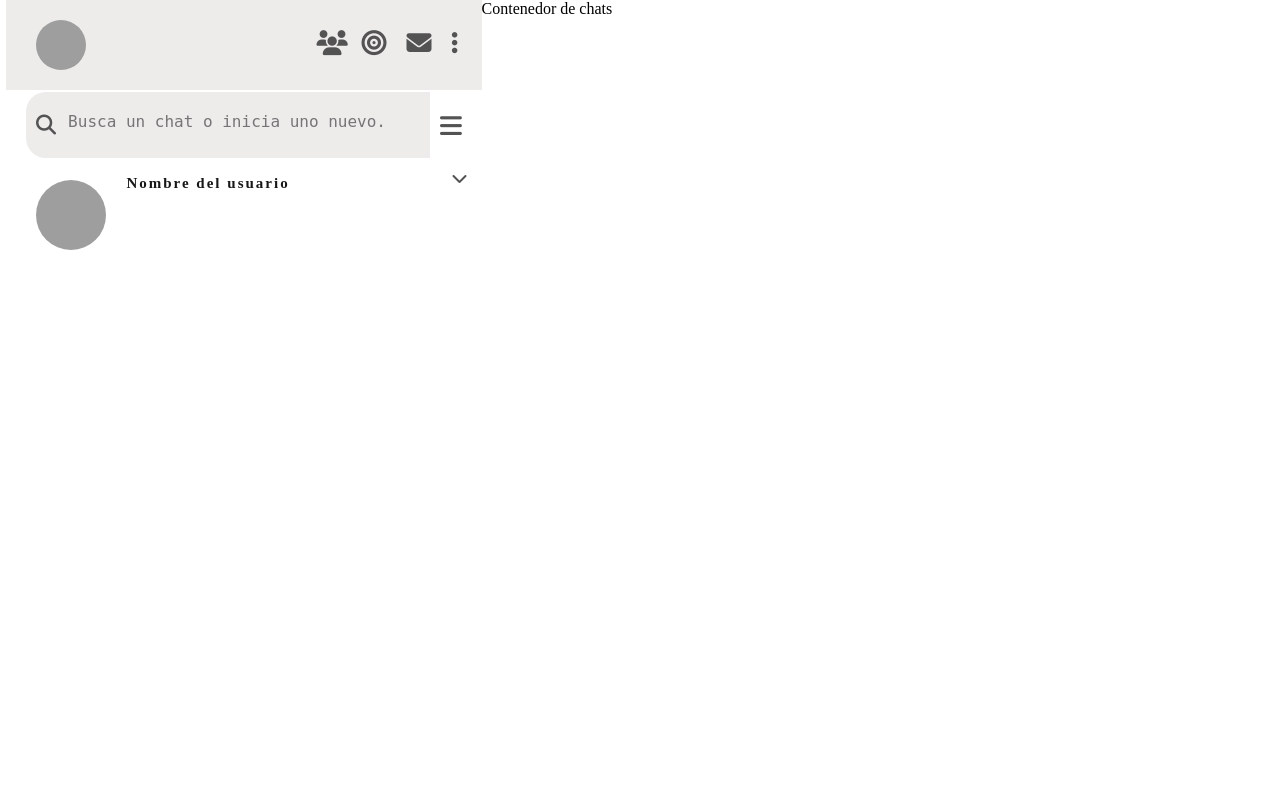
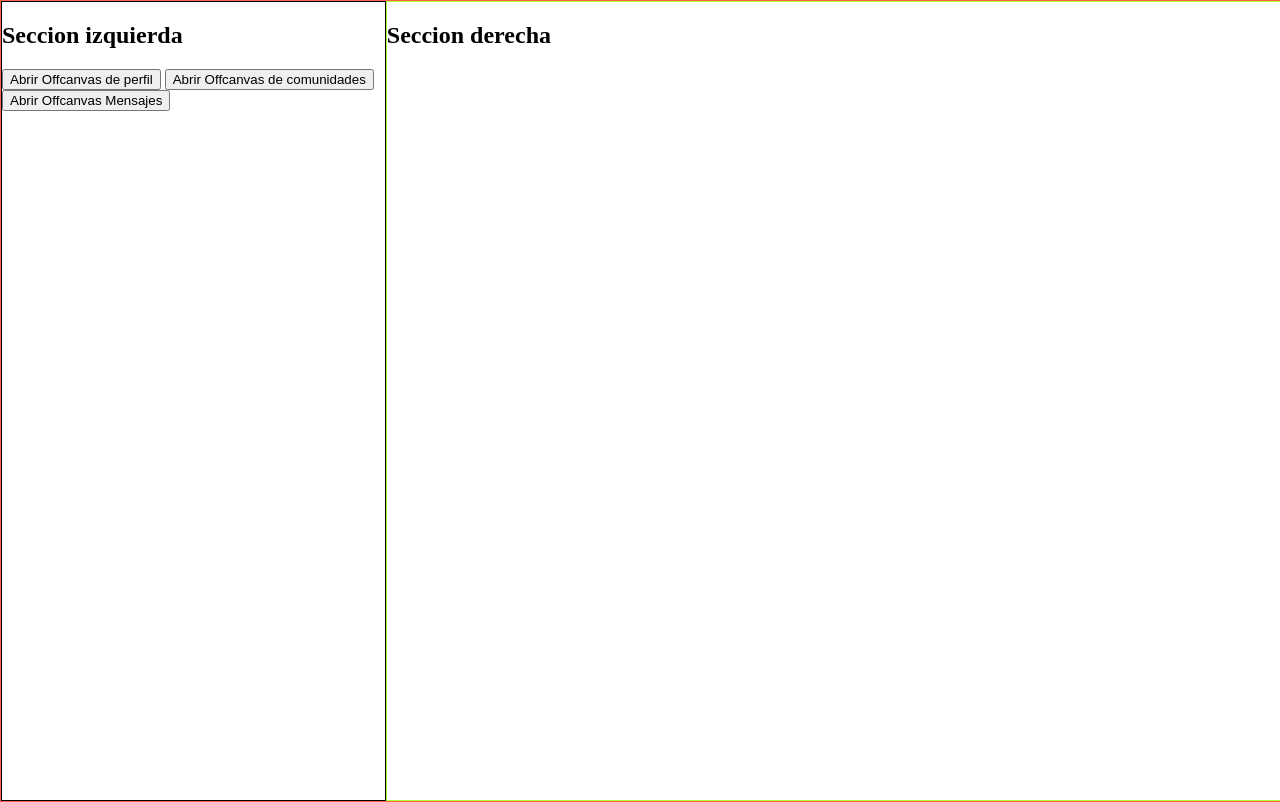
Before and after one commit to Foramay/Wasap, a Django app: page /home/ in a window 1280 px wide. Before the commit the page ends 250 px from the top, so only its background shows below. Run offline with Django 4.2, Linux system fonts and the light colour scheme; grey boxes are pictures that could not be loaded.

Commit message:
Modificamos de nuevo todo el maquetado

```diff
--- a/src/static/css/home.css
+++ b/src/static/css/home.css
@@ -1,180 +1,24 @@
-/* Acá voy a dejar todos los estilos de Css*/
 body{
+    padding: 0;
     margin: 0;
-    padding: 0;
-}
-
-.contenedor-header{
-    display: flex;
-    width: 100%;
-    background-color: rgb(238, 235, 235);
-    align-items: center;
-}
-.contenedor-wasap{
-    width: 99%;
-    height: 99vh;
-    margin: 0 auto;
-    display: flex;
-    height: auto;
-}
-
-.contenido-wasap-izquierdo{
-    width: 60%;
-}
-
-.contenido-wasap-derecho{
-    width: 100%;
+    height: 0;
 }
 
 
-.contenedor-imagen-perfil{
+.contenedor-wasap{
+    border: 1px solid tomato;
+    width: 100%;
+    margin: 0 auto;
     display: flex;
-    align-items: center;
-    width: 50%;
+    height: 100vh;
 }
 
-.usuario-imagen-perfil{
-    margin: 20px 30px;
-    width: 50px;
-    height: 50px;
-    border-radius: 50%;
-    margin-right: 20px;
-
+.section-wasap-izquierdo{
+    border: 1px solid black;
+    width: 30%;
 }
 
-.usuario-imagen-perfil:hover{
-    cursor: pointer;
+.section-wasap-derecho{
+    border: 1px solid greenyellow;
+    width: 70%;
 }
-
-
-
-.contenedor-iconos{
-    width: 50%;
-    display: flex;
-    justify-content: flex-end;
-    align-items: center;
-    flex-grow: 1;
-}
-
-.contenedor-iconos i{
-    width: 30px;
-    height: 30px;
-    margin-left: 15px;
-    color: rgb(83, 83, 83);
-    font-size: 25px;
-    transition: color .3s;
-}
-
-.contenedor-iconos i:hover{
-    cursor: pointer;
-    color: rgb(63, 62, 62);
-}
-
-
-/* Contenedor de textarea */
-
-.contenedor-textarea{
-    display: flex;
-    justify-content: center;
-    align-items: center;
-    height: 40px;
-    width: 100%;
-    margin-top: 10px;
-    padding: 5px;
-    position: relative;
-}
-
-.container{
-    display: flex;
-    align-items: center;
-    background-color: rgb(238, 235, 235);
-    width: 85%;
-    border-radius: 20px 0 0 20px;
-}
-
-.textarea-wasap{
-    height: 40px;
-    width: 350px;
-    resize: none;
-    border: none;
-    background-color: rgb(238, 235, 235);
-    outline: none;
-    font-size: 16px;/* Centrar horizontalmente */
-    padding-top: 20px;
-}
-
-
-
-.textarea-icono{
-    margin-right: 10px;
-    padding-left: 10px;
-    cursor: pointer;
-    color: rgb(83, 83, 83);
-    font-size: 20px;
-
-}
-
-
-.icono{
-    margin-right: 10px;
-    padding-left: 10px;
-    cursor: pointer;
-    color: rgb(83, 83, 83);
-    font-size: 25px;
-    height: 25px;
-}
-
-
-/* Seccion de chats*/
-
-.contenedor-chat{
-    display: flex;
-    margin-top: 10px;
-    cursor: pointer;
-    transition: background-color 0.3s;
-}
-.contenedor-chat:hover{
-    background-color: rgb(238, 235, 235);
-}
-
-.contenedor-imagen-contacto{
-}
-
-.imagen-contacto {
-    margin: 20px 30px;
-    width: 70px;
-    height: 70px;
-    border-radius: 50%;
-    margin-right: 20px;
-}
-
-
-.contenedor-informacion-usuario{
-    display: flex;
-    width: 100%;
-    position: relative;
-}
-
-.chat-usuario{
-    width: 80%;
-}
-.chat-usuario h1{
-    color: rgba(0, 0, 0, 0.911);
-    font-size: 15px;
-    letter-spacing: 2px;
-    font-weight: 900;
-}
-.icono-opciones{
-    width: 30px;
-    height: auto;
-    position: absolute;
-    top: 0;
-    right: 0;
-    margin-top: 10px;
-
-}
-
-.icono-opciones i{
-    color: rgb(83, 83, 83);
-    cursor: pointer;
-}
--- a/src/static/js/main.js
+++ b/src/static/js/main.js
@@ -1,33 +1,42 @@
-//Acá voy a dejar todas las funcionalidades de JavaScript
+//Acá voy a dejar todas las funciones
 
 
-//Esta función la cree para que cuando el usuario haga click en el icono de buscar, se conecte automaticamente con el textarea
-document.getElementById('icono').addEventListener('click', function() {
-    document.getElementById('textarea').focus();
+
+//Esta funcion lo que hace es abrir y cerrar el offcanvas
+document.addEventListener("DOMContentLoaded", function () {
+    const offcanvas = document.querySelector(".offcanvas");
+    const toggleButton = document.querySelector(".toggle-offcanvas");
+    const closeButton = document.querySelector(".close-offcanvas");
+
+    toggleButton.addEventListener("click", function () {
+        offcanvas.classList.add("active");
     });
 
-
-//Esta función lo que hace es que cuando el usuario haga click sobre el textarea, desaparezca el placeholder
-document.getElementById('textarea').addEventListener('focus', function() {
-    this.removeAttribute('placeholder');
+    closeButton.addEventListener("click", function () {
+        offcanvas.classList.remove("active");
     });
 
-document.getElementById('textarea').addEventListener('blur', function() {
-    if (!this.value) {
-        this.setAttribute('placeholder', 'Busca un chat o inicia uno nuevo.');
-    }
+    const offcanvas2 = document.querySelector(".offcanvas-comunidad");
+    const toggleButton2 = document.querySelector(".toggle-offcanvas-comunidad");
+    const closeButton2 = document.querySelector(".close-offcanvas-comunidad");
+
+    toggleButton2.addEventListener("click", function () {
+        offcanvas2.classList.add("active");
     });
 
-
-//Esta función lo que hace es solamente cambiar de un icono a otro al hacer click en el textarea
-document.getElementById('textarea').addEventListener('focus', function() {
-    this.removeAttribute('placeholder');
-    document.getElementById('icono').classList.replace('fa-magnifying-glass', 'fa-arrow-left');
+    closeButton2.addEventListener("click", function () {
+        offcanvas2.classList.remove("active");
     });
 
-document.getElementById('textarea').addEventListener('blur', function() {
-    if (!this.value) {
-        this.setAttribute('placeholder', 'Busca un chat o inicia uno nuevo.');
-        document.getElementById('icono').classList.replace('fa-arrow-left', 'fa-magnifying-glass');
-    }
+    const offcanvas3 = document.querySelector(".offcanvas-mensajes");
+    const toggleButton3 = document.querySelector(".toggle-offcanvas-mensajes");
+    const closeButton3 = document.querySelector(".close-offcanvas-mensajes");
+
+    toggleButton3.addEventListener("click", function () {
+        offcanvas3.classList.add("active");
     });
+
+    closeButton3.addEventListener("click", function () {
+        offcanvas3.classList.remove("active");
+    });
+});
--- a/src/templates/base/base.html
+++ b/src/templates/base/base.html
@@ -5,6 +5,7 @@
     <meta charset="UTF-8">
     <meta name="viewport" content="width=device-width, initial-scale=1.0">
     <link rel="stylesheet" href="{% static 'css/home.css' %}">
+    <link rel="stylesheet" href="{% static 'css/offcanvas.css' %}">
     <link rel="stylesheet" href="https://cdnjs.cloudflare.com/ajax/libs/font-awesome/6.4.2/css/all.min.css" integrity="sha512-z3gLpd7yknf1YoNbCzqRKc4qyor8gaKU1qmn+CShxbuBusANI9QpRohGBreCFkKxLhei6S9CQXFEbbKuqLg0DA==" crossorigin="anonymous" referrerpolicy="no-referrer" />
     <title>Wasap</title>
 </head>
--- a/src/templates/home.html
+++ b/src/templates/home.html
@@ -3,61 +3,28 @@
 
 {% block contenido_wasap %}
     <main class="contenedor-wasap">
-        <section class="contenido-wasap-izquierdo">
-            <!---->
-            <article class="contenedor-header">
-                <div class="contenedor-imagen-perfil">
-                    <img src="{% static 'img/foto_perfil.jfif' %}" alt="" class="usuario-imagen-perfil">
-                </div>
-                <div class="contenedor-iconos">
-                    <i class="fa-solid fa-users" title="Comunidades"></i>
-                    <i class="fa-solid fa-bullseye" title="Estados"></i>
-                    <i class="fa-solid fa-envelope" title="Nuevo Chat"></i>
-                    <i class="fa-solid fa-ellipsis-vertical" title="Menú"></i>
-                </div>
-            </article>
+        <section class="section-wasap-izquierdo">
+            <h1>Seccion izquierda</h1>
+            <!--Offcanvas de perfil-->
+            <button class="toggle-offcanvas">Abrir Offcanvas de perfil</button>
 
-            <!---->
-            <article class="contenedor-textarea">
-                <div class="container">
-                    <div class="textarea-icono">
-                        <i class="fa-solid fa-magnifying-glass" id="icono"></i>
-                    </div>
-                    <div>
-                        <textarea name="" id="textarea" placeholder="Busca un chat o inicia uno nuevo." class="textarea-wasap"></textarea>
-                    </div>
-                </div>
-                <div class="icono">
-                    <i class="fa-solid fa-bars" title="Filtro de chats no leídos"></i>
-                </div>
-            </article>
+            <!--Offcanvas de Comunidad-->
+            <button class="toggle-offcanvas-comunidad">Abrir Offcanvas de comunidades</button>
 
+            <!--Offcanvas de Mensajes-->
+            <button class="toggle-offcanvas-mensajes">Abrir Offcanvas Mensajes</button>
+            <!--Opciones-->
 
+        </section>
 
+        <section class="section-wasap-derecho">
+            <h1>Seccion derecha</h1>
+        </section>
 
-            <!---->
-            <article class="contenedor-chat">
-                <div class="contenedor-imagen-contacto">
-                    <img src="{% static 'img/foto_perfil.jfif' %}" alt="" class="imagen-contacto">
-                </div>
-                <div class="contenedor-informacion-usuario">
-                    <div class="chat-usuario">
-                        <h1>Nombre del usuario</h1>
-                    </div>
+        <!--Agrego este include para mostrar el offcanvas del perfil-->
+        {% include 'includes/include_offcanvas_perfil.html' %}
+        {% include 'includes/include_offcanvas_comunidad.html' %}
+        {% include 'includes/include_offcanvas_mensajes.html' %}
 
-
-                    <div class="icono-opciones">
-                        <i class="fa-solid fa-chevron-down" ></i>
-                    </div>
-
-
-                </div>
-            </article>
-        </section>
-        <section class="contenido-wasap-derecho">
-            <article>
-                Contenedor de chats
-            </article>
-        </section>
     </main>
-{% endblock contenido_wasap %}
+    {% endblock contenido_wasap %}
--- /dev/null
+++ b/src/templates/includes/include_offcanvas_comunidad.html
@@ -0,0 +1,5 @@
+<!--Contenido del Offcanvas de Comunidad-->
+<div class="offcanvas-comunidad">
+    <h1>hola, este es el offcanvas de comunidad</h1>
+    <button class="close-offcanvas-comunidad">Cerrar</button>
+</div>
--- /dev/null
+++ b/src/templates/includes/include_offcanvas_mensajes.html
@@ -0,0 +1,5 @@
+<!--Contenido del Offcanvas de Mensajes-->
+<div class="offcanvas-mensajes">
+    <h1>hola, este es el offcanvas de Mensajes</h1>
+    <button class="close-offcanvas-mensajes">Cerrar</button>
+</div>
--- /dev/null
+++ b/src/templates/includes/include_offcanvas_perfil.html
@@ -0,0 +1,5 @@
+<!--Contenido del Offcanvas de perfil de usuario-->
+<div class="offcanvas">
+    <h1>hola, este es el offcanvas de perfil de usuario</h1>
+    <button class="close-offcanvas">Cerrar</button>
+</div>
```
Also changed, not shown: src/static/css/offcanvas.css (added, +69 -0 lines). Lines whose indentation alone changed are shown as unchanged.
